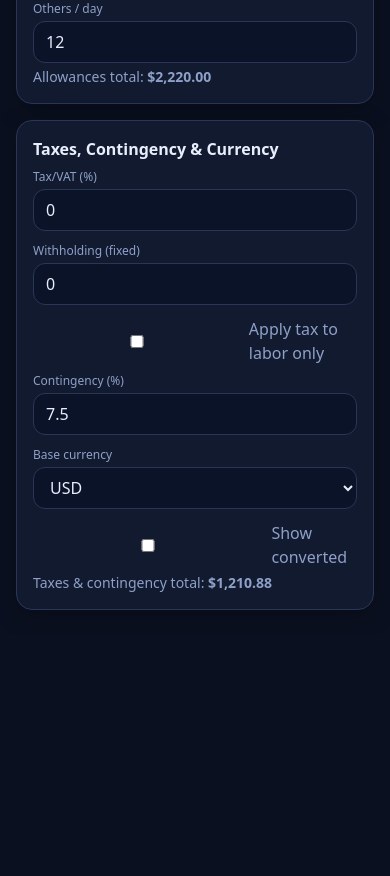
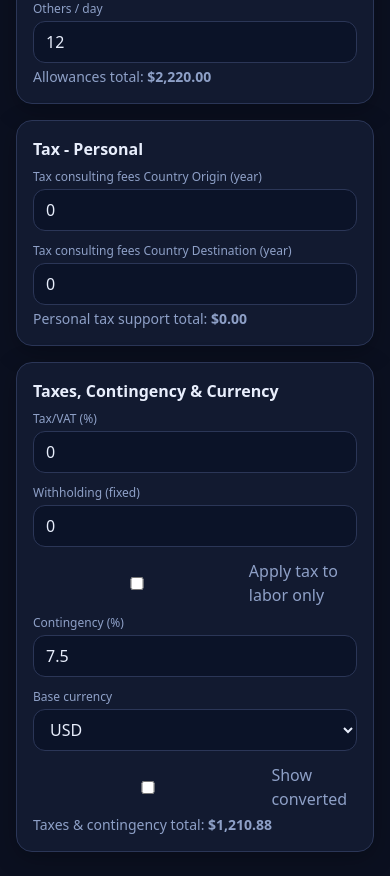
Before and after one commit to Cjbr/Cjbr-Mobilization_Calc_Tool, a React (Vite) app: page / in a window 390 px wide. Shown: the part 3700-4576 px from the top of the page. Before the commit the page ends 4334 px from the top, so only its background shows below. Built offline with nearby package versions, Linux system fonts and the light colour scheme.

Commit message:
Add personal tax support inputs to mobilization calculator

```diff
--- a/src/App.tsx
+++ b/src/App.tsx
@@ -39,6 +39,7 @@ type Scenario = {
   }
   allowances: { hotelPerNight: string; mealsPerDay: string; laundryPerWeek: string; incidentalsPerDay: string }
   taxes: { localTaxPct: string; withholdingFixed: string; applyTaxToLaborOnly: boolean }
+  personalTax: { originConsulting: string; destinationConsulting: string }
   contingencyPct: string
   currency: { base: string; showTarget: boolean; target: string; rateBaseToTarget: string }
 }
@@ -72,7 +73,7 @@ const isRecord = (value: unknown): value is Record<string, unknown> =>
 
 const isScenario = (value: unknown): value is Scenario => {
   if (!isRecord(value)) return false
-  const { meta, staffing, routing, visasSecurity, insurance, localTransport, allowances, taxes, contingencyPct, currency } = value
+  const { meta, staffing, routing, visasSecurity, insurance, localTransport, allowances, taxes, personalTax, contingencyPct, currency } = value
   if (!isRecord(meta) || typeof meta.title !== 'string' || typeof meta.notes !== 'string') return false
   if (!Array.isArray(staffing) || staffing.some(st => !isRecord(st) || typeof st.id !== 'string' || typeof st.role !== 'string')) return false
   if (!isRecord(routing) || typeof routing.origin !== 'string' || typeof routing.destination !== 'string' || !Array.isArray(routing.legs)) return false
@@ -82,6 +83,9 @@ const isScenario = (value: unknown): value is Scenario => {
   if (!isRecord(localTransport) || typeof localTransport.trainCost !== 'string' || typeof localTransport.useCar !== 'boolean') return false
   if (!isRecord(allowances) || typeof allowances.hotelPerNight !== 'string' || typeof allowances.mealsPerDay !== 'string' || typeof allowances.laundryPerWeek !== 'string' || typeof allowances.incidentalsPerDay !== 'string') return false
   if (!isRecord(taxes) || typeof taxes.localTaxPct !== 'string' || typeof taxes.withholdingFixed !== 'string' || typeof taxes.applyTaxToLaborOnly !== 'boolean') return false
+  if (personalTax !== undefined) {
+    if (!isRecord(personalTax) || typeof personalTax.originConsulting !== 'string' || typeof personalTax.destinationConsulting !== 'string') return false
+  }
   if (typeof contingencyPct !== 'string') return false
   if (!isRecord(currency) || typeof currency.base !== 'string' || typeof currency.showTarget !== 'boolean' || typeof currency.target !== 'string' || typeof currency.rateBaseToTarget !== 'string') return false
   return true
@@ -93,6 +97,10 @@ const sanitizeScenario = (value: Scenario): Scenario => ({
   routing: {
     ...value.routing,
     legs: value.routing.legs.map(leg => ({ ...leg, id: leg.id || crypto.randomUUID() })),
+  },
+  personalTax: {
+    originConsulting: String(value.personalTax?.originConsulting ?? '0'),
+    destinationConsulting: String(value.personalTax?.destinationConsulting ?? '0'),
   },
 })
 
@@ -133,6 +141,7 @@ const initial: Scenario = {
   },
   allowances: { hotelPerNight: '140', mealsPerDay: '65', laundryPerWeek: '25', incidentalsPerDay: '12' },
   taxes: { localTaxPct: '0', withholdingFixed: '0', applyTaxToLaborOnly: false },
+  personalTax: { originConsulting: '0', destinationConsulting: '0' },
   contingencyPct: '7.5',
   currency: { base: 'USD', showTarget: false, target: 'EUR', rateBaseToTarget: '0.92' }
 }
@@ -172,6 +181,7 @@ export default function App(){
   const maxDays = useMemo(()=> sc.staffing.reduce((m,s)=> Math.max(m, s.onsiteDays), 0), [sc.staffing])
   const insuranceTotal = useMemo(()=> num(sc.insurance.travelPolicy) + num(sc.insurance.extraFixed) + num(sc.insurance.healthPerDay)*maxDays, [sc.insurance, maxDays])
   const vsiTotal = visaTotal + securityTotal + insuranceTotal
+  const personalTaxTotal = useMemo(()=> num(sc.personalTax.originConsulting) + num(sc.personalTax.destinationConsulting), [sc.personalTax])
 
   // Local transport
   const carFuelCost = useMemo(()=> num(sc.localTransport.distanceKm)*(num(sc.localTransport.consumptionLPer100)/100)*num(sc.localTransport.fuelPricePerL), [sc.localTransport])
@@ -202,9 +212,9 @@ export default function App(){
 
   // Totals & taxes
   const travelFixedTotal = airfareTotal + vsiTotal + localTransportTotal
-  const taxableBase = sc.taxes.applyTaxToLaborOnly ? laborTotal : (laborTotal + perDiemTotal + travelFixedTotal)
+  const taxableBase = sc.taxes.applyTaxToLaborOnly ? laborTotal : (laborTotal + perDiemTotal + travelFixedTotal + personalTaxTotal)
   const taxesTotal = taxableBase * (num(sc.taxes.localTaxPct)/100) + num(sc.taxes.withholdingFixed)
-  const subtotal = laborTotal + perDiemTotal + travelFixedTotal + taxesTotal
+  const subtotal = laborTotal + perDiemTotal + travelFixedTotal + personalTaxTotal + taxesTotal
   const contingencyTotal = subtotal * (num(sc.contingencyPct)/100)
   const grandTotalBase = subtotal + contingencyTotal
   const converted = useMemo(()=> sc.currency.showTarget ? grandTotalBase * (num(sc.currency.rateBaseToTarget)||0) : null, [sc.currency.showTarget, sc.currency.rateBaseToTarget, grandTotalBase])
@@ -216,6 +226,7 @@ export default function App(){
       ['Allowances', perDiemTotal],
       ['Airfare', airfareTotal],
       ['Local transport', localTransportTotal],
+      ['Personal tax support', personalTaxTotal],
       ['Taxes + Contingency', taxesTotal + contingencyTotal],
       ['Grand total', grandTotalBase],
     ]
@@ -433,6 +444,14 @@ export default function App(){
             <div className="mt-1 text-sm" style={{color:'var(--muted)'}}>Allowances total: <span className="total">{fmt(perDiemTotal, sc.currency.base)}</span></div>
           </Card>
 
+          <Card title="Tax - Personal">
+            <div className="grid gap-3 md:grid-cols-2">
+              <div><label className="label">Tax consulting fees Country Origin (year)</label><input value={sc.personalTax.originConsulting} onChange={e=> setSc({...sc, personalTax:{...sc.personalTax, originConsulting:e.target.value}})} /></div>
+              <div><label className="label">Tax consulting fees Country Destination (year)</label><input value={sc.personalTax.destinationConsulting} onChange={e=> setSc({...sc, personalTax:{...sc.personalTax, destinationConsulting:e.target.value}})} /></div>
+            </div>
+            <div className="mt-1 text-sm" style={{color:'var(--muted)'}}>Personal tax support total: <span className="total">{fmt(personalTaxTotal, sc.currency.base)}</span></div>
+          </Card>
+
           <Card title="Taxes, Contingency & Currency">
             <div className="grid gap-3 md:grid-cols-3">
               <div><label className="label">Tax/VAT (%)</label><input value={sc.taxes.localTaxPct} onChange={e=> setSc({...sc, taxes:{...sc.taxes, localTaxPct:e.target.value}})} /></div>
@@ -474,6 +493,7 @@ export default function App(){
               <div>Allowances: <span className="total">{fmt(perDiemTotal, sc.currency.base)}</span></div>
               <div>Airfare: <span className="total">{fmt(airfareTotal, sc.currency.base)}</span></div>
               <div>Local transport: <span className="total">{fmt(localTransportTotal, sc.currency.base)}</span></div>
+              <div>Personal tax support: <span className="total">{fmt(personalTaxTotal, sc.currency.base)}</span></div>
               <div>Taxes + Contingency: <span className="total">{fmt(taxesTotal + contingencyTotal, sc.currency.base)}</span></div>
               <div className="text-lg mt-2">GRAND TOTAL: <span className="total">{fmt(grandTotalBase, sc.currency.base)}</span> {sc.currency.showTarget && <span className="muted"> — converted: {fmt(converted||0, sc.currency.target)}</span>}</div>
             </div>
```
